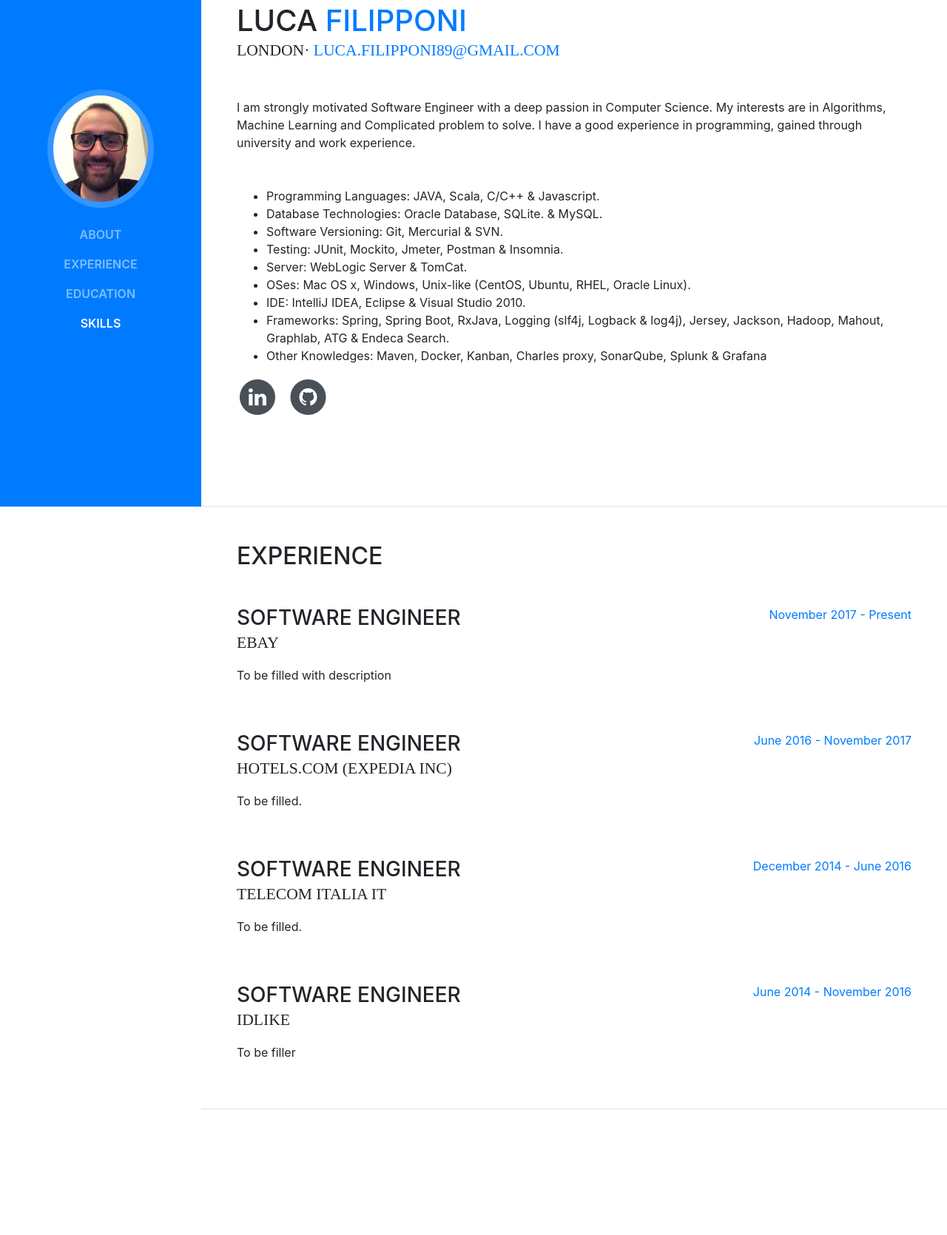
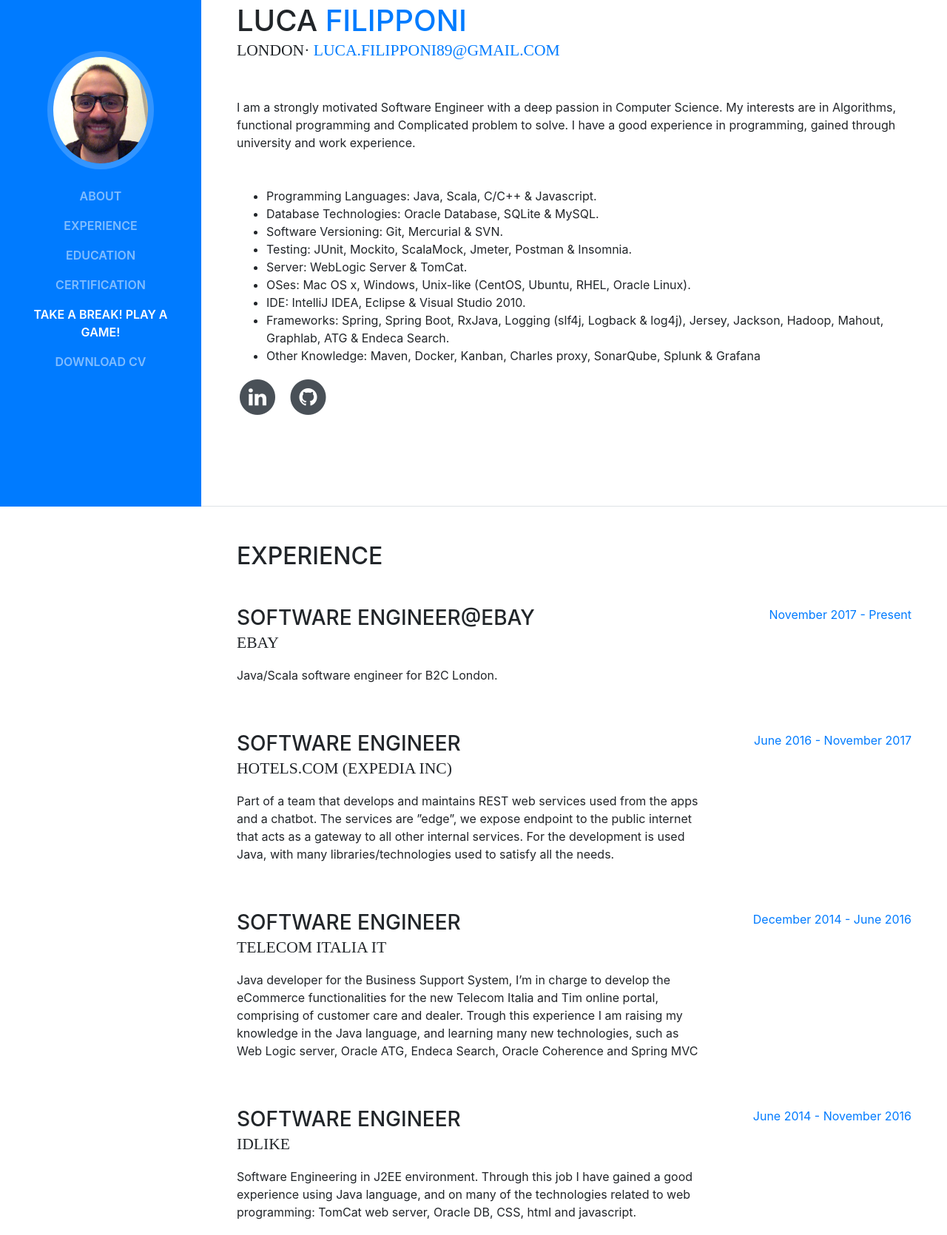
Before and after one commit to luca-filipponi/lucafilipponicom, a website with bundled scripts: page index.html in a window 1280 px wide. Shown: the part 115-1785 px from the top of the page at 74% size. Built offline with nearby package versions, Linux system fonts and the light colour scheme; a web font is replaced by a local one.

Commit message:
small fixes

```diff
--- a/index.html
+++ b/index.html
@@ -31,7 +31,6 @@
 
 <nav class="navbar navbar-expand-lg navbar-dark bg-primary fixed-top" id="sideNav">
     <a class="navbar-brand js-scroll-trigger" href="#page-top">
-        <span class="d-block d-lg-none">Start Bootstrap</span>
         <span class="d-none d-lg-block">
           <img class="img-fluid img-profile rounded-circle mx-auto mb-2" src="img/profile.png" alt="">
         </span>
@@ -52,12 +51,15 @@
                 <a class="nav-link js-scroll-trigger" href="#education">Education</a>
             </li>
             <li class="nav-item">
-                <a class="nav-link js-scroll-trigger" href="#skills">Skills</a>
+                <a class="nav-link js-scroll-trigger" href="#certification">Certification</a>
+            </li>
+            <li class="nav-item">
+                <a class="nav-link js-scroll-trigger" href="#game">Take a break! Play a game!</a>
+            </li>
+            <li class="nav-item">
+                <a class="nav-link js-scroll-trigger" href="cv/cvLucaFilipponi.pdf" download="cv">Download CV</a>
             </li>
             <!--<li class="nav-item">
-                <a class="nav-link js-scroll-trigger" href="#interests">Interests</a>
-            </li>
-            <li class="nav-item">
                 <a class="nav-link js-scroll-trigger" href="#awards">Awards</a>
             </li>-->
         </ul>
@@ -74,21 +76,22 @@
             <div class="subheading mb-5">London·
                 <a href="mailto:name@email.com">luca.filipponi89@gmail.com</a>
             </div>
-            <p class="mb-5">I am strongly motivated Software Engineer with a deep passion in Computer Science. My
-                interests are in Algorithms, Machine Learning and Complicated problem to solve. I have a good experience
+            <p class="mb-5">I am a strongly motivated Software Engineer with a deep passion in Computer Science. My
+                interests are in Algorithms, functional programming and Complicated problem to solve. I have a good
+                experience
                 in programming, gained through university and work experience.
             <ul>
-                <li>Programming Languages: JAVA, Scala, C/C++ & Javascript.</li>
-                <li>Database Technologies: Oracle Database, SQLite. & MySQL.</li>
+                <li>Programming Languages: Java, Scala, C/C++ & Javascript.</li>
+                <li>Database Technologies: Oracle Database, SQLite & MySQL.</li>
                 <li>Software Versioning: Git, Mercurial & SVN.</li>
-                <li>Testing: JUnit, Mockito, Jmeter, Postman & Insomnia.</li>
+                <li>Testing: JUnit, Mockito, ScalaMock, Jmeter, Postman & Insomnia.</li>
                 <li>Server: WebLogic Server & TomCat.</li>
                 <li>OSes: Mac OS x, Windows, Unix-like (CentOS, Ubuntu, RHEL, Oracle Linux).</li>
                 <li>IDE: IntelliJ IDEA, Eclipse & Visual Studio 2010.</li>
                 <li>Frameworks: Spring, Spring Boot, RxJava, Logging (slf4j, Logback & log4j), Jersey, Jackson, Hadoop,
                     Mahout, Graphlab, ATG & Endeca Search.
                 </li>
-                <li>Other Knowledges: Maven, Docker, Kanban, Charles proxy, SonarQube, Splunk & Grafana</li>
+                <li>Other Knowledge: Maven, Docker, Kanban, Charles proxy, SonarQube, Splunk & Grafana</li>
             </ul>
             </p>
             <ul class="list-inline list-social-icons mb-0">
@@ -134,9 +137,9 @@
 
             <div class="resume-item d-flex flex-column flex-md-row mb-5">
                 <div class="resume-content mr-auto">
-                    <h3 class="mb-0">Software Engineer</h3>
+                    <h3 class="mb-0">Software Engineer@eBay</h3>
                     <div class="subheading mb-3">eBay</div>
-                    <p>To be filled with description</p>
+                    <p>Java/Scala software engineer for B2C London.</p>
                 </div>
                 <div class="resume-date text-md-right">
                     <span class="text-primary">November 2017 - Present</span>
@@ -147,7 +150,10 @@
                 <div class="resume-content mr-auto">
                     <h3 class="mb-0">Software Engineer</h3>
                     <div class="subheading mb-3">Hotels.com (Expedia Inc)</div>
-                    <p>To be filled.</p>
+                    <p>Part of a team that develops and maintains REST web services used from the apps and a chatbot.
+                        The services are ”edge”, we expose endpoint to the public internet that acts as a gateway to all
+                        other internal services. For the development is used Java, with many libraries/technologies used
+                        to satisfy all the needs.</p>
                 </div>
                 <div class="resume-date text-md-right">
                     <span class="text-primary">June 2016 - November 2017</span>
@@ -158,7 +164,11 @@
                 <div class="resume-content mr-auto">
                     <h3 class="mb-0">Software Engineer</h3>
                     <div class="subheading mb-3">Telecom Italia IT</div>
-                    <p>To be filled.</p>
+                    <p>Java developer for the Business Support System, I’m in charge to develop the eCommerce
+                        functionalities for the new Telecom Italia and Tim online portal, comprising of customer care
+                        and dealer. Trough this experience I am raising my knowledge in the Java language, and learning
+                        many new technologies, such as Web Logic server, Oracle ATG, Endeca Search, Oracle Coherence and
+                        Spring MVC</p>
                 </div>
                 <div class="resume-date text-md-right">
                     <span class="text-primary">December 2014 - June 2016</span>
@@ -169,7 +179,9 @@
                 <div class="resume-content mr-auto">
                     <h3 class="mb-0">Software Engineer</h3>
                     <div class="subheading mb-3">IdLike</div>
-                    <p>To be filler</p>
+                    <p>Software Engineering in J2EE environment. Through this job I have gained a good experience using
+                        Java language, and on many of the technologies related to web programming: TomCat web server,
+                        Oracle DB, CSS, html and javascript.</p>
                 </div>
                 <div class="resume-date text-md-right">
                     <span class="text-primary">June 2014 - November 2016</span>
@@ -188,8 +200,16 @@
                 <div class="resume-content mr-auto">
                     <h3 class="mb-0">University of Rome, La Sapienza</h3>
                     <div class="subheading mb-3">Master's degree computer engineering</div>
-                    <div>Distributed System and Architecture </div>
-                    <p>110/100 cum laude</p>
+                    <div>Distributed System and Architecture. 110/110 cum laude</div>
+                    <p>Thesis: “A study on political election prediction through the analysis of large data-sets from
+                        social networks”
+                        Description: Thesis developed using Java/C++ Language, the aim was to predict the results of the
+                        European Political Election took place in may 2014, using clustering algorithms on data from
+                        social network. The field involved were data mining, machine learning and natural language
+                        processing. In the thesis was widely used the Hadoop, Mahout and graphlab frameworks for
+                        distributed computing</p>
+                    <p>FINAL MARK: 110/110 cum laude</p>
+
                 </div>
                 <div class="resume-date text-md-right">
                     <span class="text-primary">2012 - 2014</span>
@@ -200,7 +220,10 @@
                 <div class="resume-content mr-auto">
                     <h3 class="mb-0">University of Rome, La Sapienza</h3>
                     <div class="subheading mb-3">Bachelor's degree computer engineering</div>
-                    <p>GPA: 3.56</p>
+                    <p>Thesis: ”Data mining, management and monitoring in a Grid/Cloud architecture”
+                        Description: Thesis developed in Java language, the scope was to create a program that retrieves
+                        log file from a Cloud environment, parsing and storing information in a relational database,
+                        allowing a further analisys using Olap Cube technique.</p>
                 </div>
                 <div class="resume-date text-md-right">
                     <span class="text-primary">2007 - 2012</span>
@@ -210,44 +233,36 @@
         </div>
     </section>
 
-    <section class="resume-section p-3 p-lg-5 d-flex flex-column" id="skills">
+    <section class="resume-section p-3 p-lg-5 d-flex flex-column" id="certification">
+        <div class="my-auto">
+            <h2 class="mb-5">Certifications</h2>
+            <ul>
+                <li><p>Oracle Commerce: Platform Fund for Developers Rel 11.1</p></li>
+                <li><p>Oracle Commerce: Customizing The Commerce Platform Rel 11.1</p></li>
+                <li><p>Oracle Commerce: Implementing Guided Search 11.1</p></li>
+                <li><p>Oracle Coherence 12c: Share and Manage Data in Clusters</p></li>
+                <li><p>Oracle Coherence 12c: Administer and Troubleshoot Clusters</p></li>
+            </ul>
+        </div>
+    </section>
+
+    <section class="resume-section p-3 p-lg-5 d-flex flex-column" id="game">
+        <div class="my-auto">
+            <p>Play the sudoku! (Still in progress)</p>
+        </div>
+    </section>
+
+    <!-- <section class="resume-section p-3 p-lg-5 d-flex flex-column" id="skills">
         <div class="my-auto">
             <h2 class="mb-5">Skills</h2>
 
             <div class="subheading mb-3">Programming Languages &amp; Tools</div>
-            <!--<ul class="list-inline list-icons">
+            <ul class="list-inline list-icons">
                 <li class="list-inline-item">
-                    <i class="devicons devicons-html5"></i>
+                    <i class="devicons devicons-java"></i>
                 </li>
                 <li class="list-inline-item">
-                    <i class="devicons devicons-css3"></i>
-                </li>
-                <li class="list-inline-item">
-                    <i class="devicons devicons-javascript"></i>
-                </li>
-                <li class="list-inline-item">
-                    <i class="devicons devicons-jquery"></i>
-                </li>
-                <li class="list-inline-item">
-                    <i class="devicons devicons-sass"></i>
-                </li>
-                <li class="list-inline-item">
-                    <i class="devicons devicons-less"></i>
-                </li>
-                <li class="list-inline-item">
-                    <i class="devicons devicons-bootstrap"></i>
-                </li>
-                <li class="list-inline-item">
-                    <i class="devicons devicons-wordpress"></i>
-                </li>
-                <li class="list-inline-item">
-                    <i class="devicons devicons-grunt"></i>
-                </li>
-                <li class="list-inline-item">
-                    <i class="devicons devicons-gulp"></i>
-                </li>
-                <li class="list-inline-item">
-                    <i class="devicons devicons-npm"></i>
+                    <i class="devicons devicons-scala"></i>
                 </li>
             </ul>
 
@@ -269,65 +284,10 @@
                             <i class="fa-li fa fa-check"></i>
                             Agile Development &amp; Scrum
                         </li>
-            </ul>-->
+                    </ul>
         </div>
     </section>
-
-    <!-- TODO add the oracle certification
-    <section class="resume-section p-3 p-lg-5 d-flex flex-column" id="interests">
-        <div class="my-auto">
-            <h2 class="mb-5">Interests</h2>
-            <p>Apart from being a web developer, I enjoy most of my time being outdoors. In the winter, I am an avid
-                skiier and novice ice climber. During the warmer months here in Colorado, I enjoy mountain biking, free
-                climbing, and kayaking.</p>
-            <p class="mb-0">When forced indoors, I follow a number of sci-fi and fantasy genre movies and television
-                shows, I am an aspiring chef, and I spend a large amount of my free time exploring the latest technolgy
-                advancements in the front-end web development world.</p>
-        </div>
-    </section>-->
-
-    <!-- TODO add the oracle certification
-    <section class="resume-section p-3 p-lg-5 d-flex flex-column" id="awards">
-        <div class="my-auto">
-            <h2 class="mb-5">Awards &amp; Certifications</h2>
-            <ul class="fa-ul mb-0">
-                <li>
-                    <i class="fa-li fa fa-trophy text-warning"></i>
-                    Google Analytics Certified Developer
-                </li>
-                <li>
-                    <i class="fa-li fa fa-trophy text-warning"></i>
-                    Mobile Web Specialist - Google Certification
-                </li>
-                <li>
-                    <i class="fa-li fa fa-trophy text-warning"></i>
-                    1<sup>st</sup>
-                    Place - University of Colorado Boulder - Emerging Tech Competition 2009
-                </li>
-                <li>
-                    <i class="fa-li fa fa-trophy text-warning"></i>
-                    1<sup>st</sup>
-                    Place - University of Colorado Boulder - Adobe Creative Jam 2008 (UI Design Category)
-                </li>
-                <li>
-                    <i class="fa-li fa fa-trophy text-warning"></i>
-                    2<sup>nd</sup>
-                    Place - University of Colorado Boulder - Emerging Tech Competition 2008
-                </li>
-                <li>
-                <li>
-                    <i class="fa-li fa fa-trophy text-warning"></i>
-                    1<sup>st</sup>
-                    Place - James Buchanan High School - Hackathon 2006
-                </li>
-                <li>
-                    <i class="fa-li fa fa-trophy text-warning"></i>
-                    3<sup>rd</sup>
-                    Place - James Buchanan High School - Hackathon 2005
-                </li>
-            </ul>
-        </div>
-    </section>-->
+    -->
 
 </div>
 
```
Also changed, not shown: vendor/devicons/icons/2000px-TIM_logo_2016.svg.png (added), vendor/devicons/icons/7B65FACC-00CA-415C-8958-61A87527B44F.png (added), vendor/devicons/icons/800px-EBay_logo.png (added), vendor/devicons/icons/Hotels_logo_logotype.png (added), 1 other file. Lines whose indentation alone changed are shown as unchanged.
